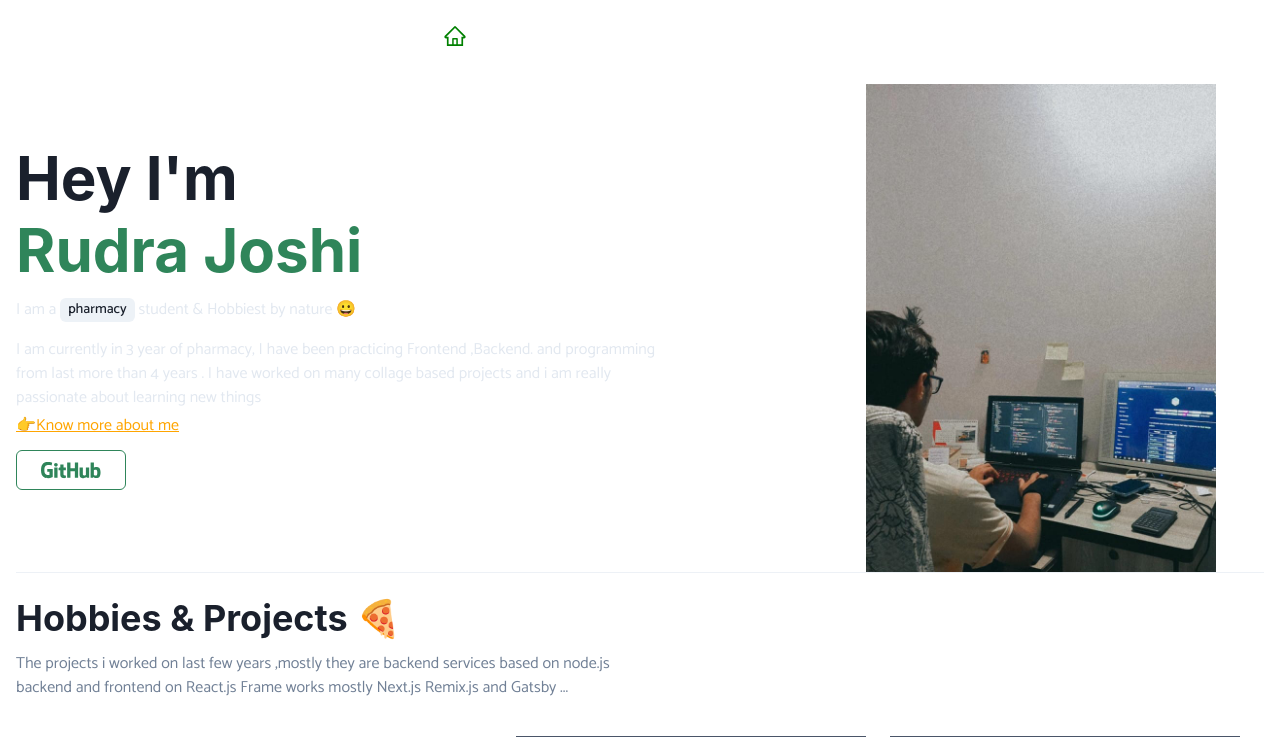
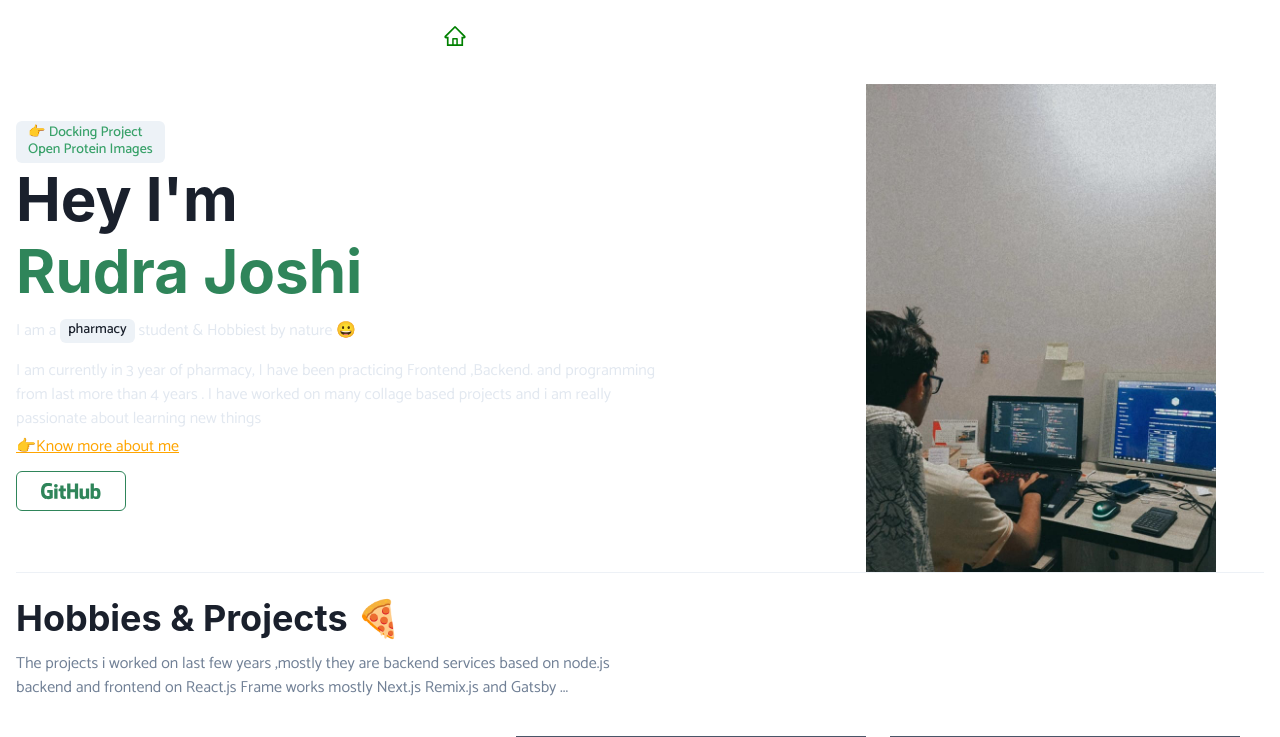
Before and after one commit to rudrajoshi2481/rudrajoshi.me, a Next.js app: page / in a window 1280 px wide. Shown: the top 737 px of the page. Built offline with nearby package versions, Linux system fonts and the light colour scheme.

Commit message:
morning update 02

```diff
--- a/pages/index.tsx
+++ b/pages/index.tsx
@@ -124,6 +124,7 @@ function Index() {
       {/* <Container maxW={"container.lg"}> */}
         <Box justifyContent={"space-between"} height={"500"} flexWrap="wrap" display={"flex"} alignItems="center">
           <Box>
+            <Link href="/protein"><Tag color="green.500"><Box p="1"><Text>👉  Docking Project</Text><Text > Open Protein Images</Text></Box></Tag></Link>
             <Heading fontSize={"6xl"}>
               Hey I{"'"}m <br />
             </Heading>
--- a/pages/protein.tsx
+++ b/pages/protein.tsx
@@ -32,6 +32,7 @@ function Protein() {
           src={"/images/proteinImages/quercerin.png"}
           layout="responsive"
           width={"2"}
+          quality="40"
           height={"1"}
         />
         <Text my="3" fontSize={"lg"} color={"green.400"}>
@@ -46,6 +47,7 @@ function Protein() {
           src={"/images/proteinImages/olaparib.png"}
           layout="responsive"
           width={"2"}
+          quality="40"
           height={"1"}
         />
         <Text my="3" fontSize={"lg"} color={"green.400"}>
@@ -60,6 +62,7 @@ function Protein() {
           src={"/images/proteinImages/icarniin.png"}
           layout="responsive"
           width={"2"}
+          quality="40"
           height={"1"}
         />
         <Text my="3" fontSize={"lg"} color={"green.400"}>
```
